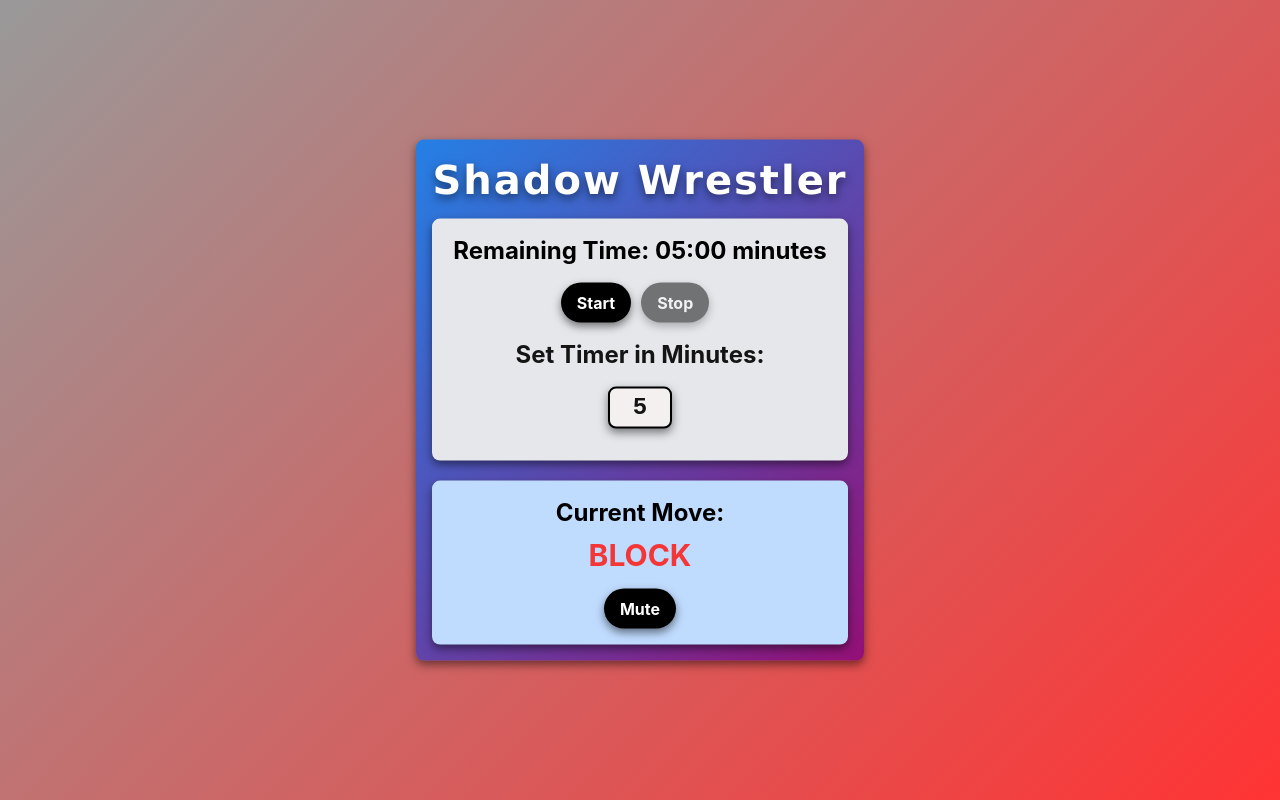
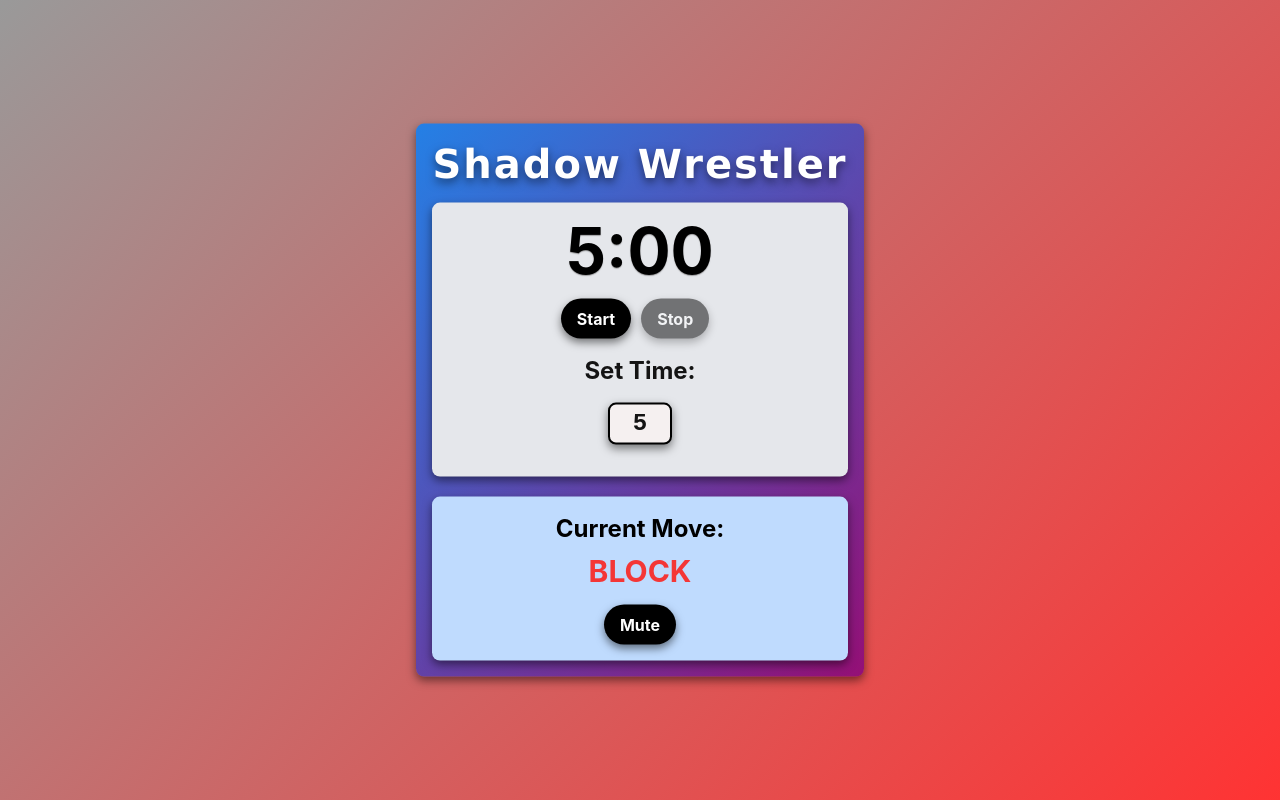
Before and after one commit to JDelott/jdelott.github.io, a React (Create React App) app: page / in a window 1280 px wide. Built offline with nearby package versions, Linux system fonts and the light colour scheme.

Commit message:
revised timer and input styling

```diff
--- a/src/Timer.js
+++ b/src/Timer.js
@@ -42,8 +42,8 @@ function Timer() {
 
   return (
     <div className="timer-container">
-      <p className="timer-text">
-        Remaining Time: {minutes < 10 ? '0' : ''}{minutes}:{seconds < 10 ? '0' : ''}{seconds} minutes
+      <p className="timer-text timer-text-lg">
+        {minutes < 10 ? `${minutes}` : minutes}:{seconds < 10 ? `0${seconds}` : seconds}
       </p>
       <div className="space-x-4">
         <button
@@ -64,12 +64,13 @@ function Timer() {
       <div className="mt-4">
         <label className="timer-label">
 
-        <h2 className="timer-heading font-bold set-timer-duration-text">Set Timer in Minutes:</h2>
+        <h2 className="timer-heading font-bold set-timer-duration-text">Set Time:</h2>
         <input
             type="number"
             value={totalSeconds / 60}
             onChange={(e) => setTotalSeconds(parseInt(e.target.value) * 60)}
             className="mt-2 border border-gray-300 rounded px-3 py-2 focus:outline-none focus:ring focus:border-blue-500 w-20 input"
+            placeholder="min"
           />
         </label>
         {/* <div><span className="text-gray-500 ml-1 minutes-indicator">Minutes</span> </div> */}
--- a/src/custom-tailwind.css
+++ b/src/custom-tailwind.css
@@ -248,3 +248,10 @@ body {
 .custom-button:hover {
   background-color: #333; /* Darken the background color on hover */
 }
+
+.timer-text-lg {
+  font-size: 4rem; /* Adjust the font size as needed */
+  padding-top: 1rem;
+  padding-bottom: 1rem;
+  text-shadow: 0 1px 1px rgba(81, 79, 79, 0.5);
+}
```
